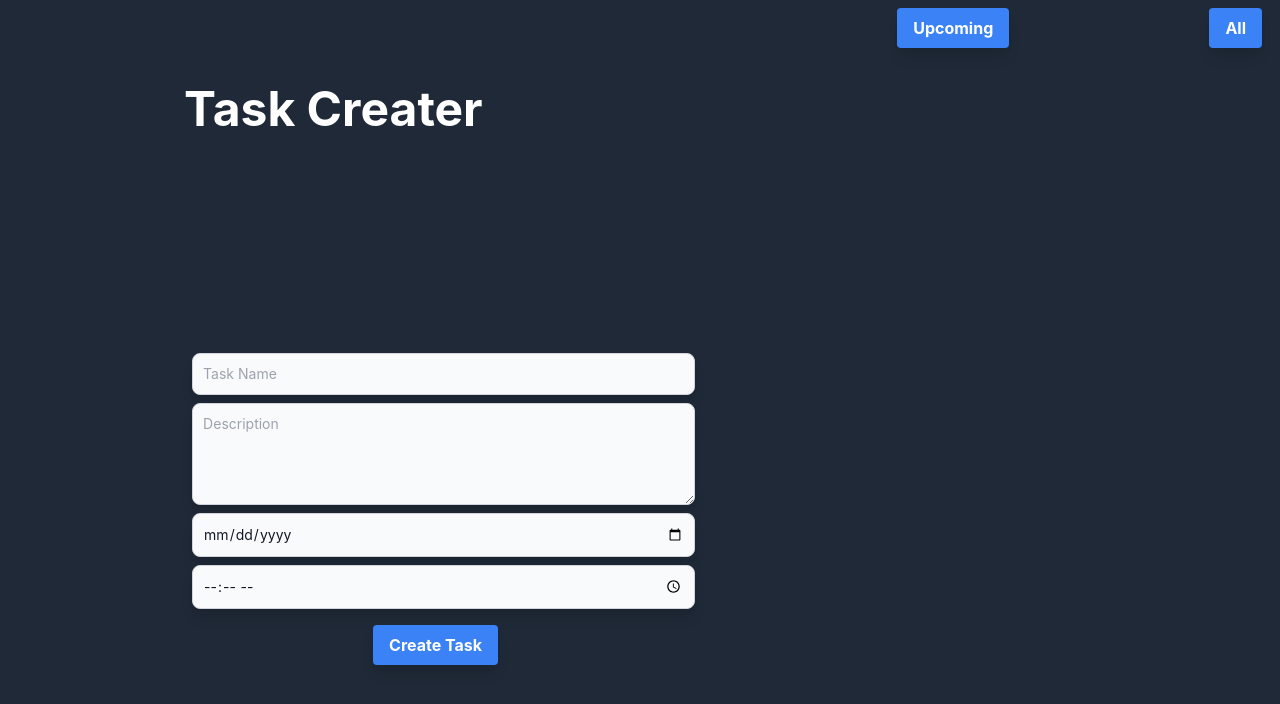
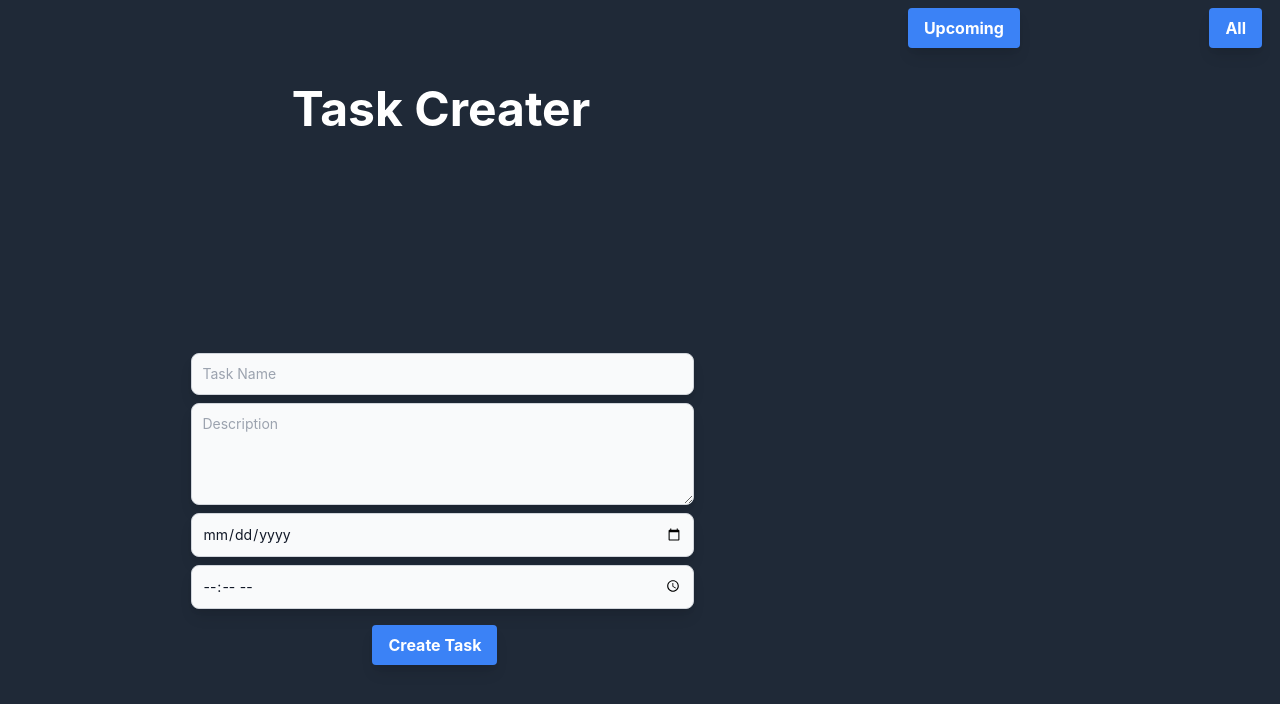
Before and after one commit to yathink3/edu-stack, a React (Vite) app: page / in a window 1280 px wide. Shown: the top 704 px of the page. Built offline with nearby package versions, Linux system fonts and the light colour scheme.

Commit message:
form css fixed

```diff
--- a/src/components/task-create.tsx
+++ b/src/components/task-create.tsx
@@ -23,11 +23,11 @@ export default function TaskCreate() {
   };
 
   return (
-    <div className='md:col-span-2 justify-center items-center grid grid-flow-row'>
-      <div className='md:row-span-2 justify-center '>
+    <div className='md:col-span-2 justify-center items-center grid grid-flow-row ml-2.5 mr-2.5'>
+      <div className='md:row-span-2 text-center'>
         <h1 className='text-5xl font-bold'>Task Creater</h1>
       </div>
-      <form className='md:row-span-3' onSubmit={handleSubmit}>
+      <form className='md:row-span-3 pr-3' onSubmit={handleSubmit}>
         <input type='text' value={name} onChange={e => setName(e.target.value)} className='bg-gray-50 border border-gray-300 text-gray-900 sm:text-sm rounded-lg focus:ring-blue-500 focus:border-blue-500 block w-full p-2.5 m-2 shadow-lg' placeholder='Task Name' />
         <textarea rows={4} value={description} onChange={e => setDescription(e.target.value)} cols={50} className='bg-gray-50 border border-gray-300 text-gray-900 sm:text-sm rounded-lg focus:ring-blue-500 focus:border-blue-500 block w-full p-2.5 m-2 shadow-lg' placeholder='Description' />
         <input type='date' value={date} onChange={e => setDate(e.target.value)} className='bg-gray-50 border border-gray-300 text-gray-900 sm:text-sm rounded-lg focus:ring-blue-500 focus:border-blue-500 block w-full p-2.5 m-2 shadow-lg' placeholder='Select date' />
```
